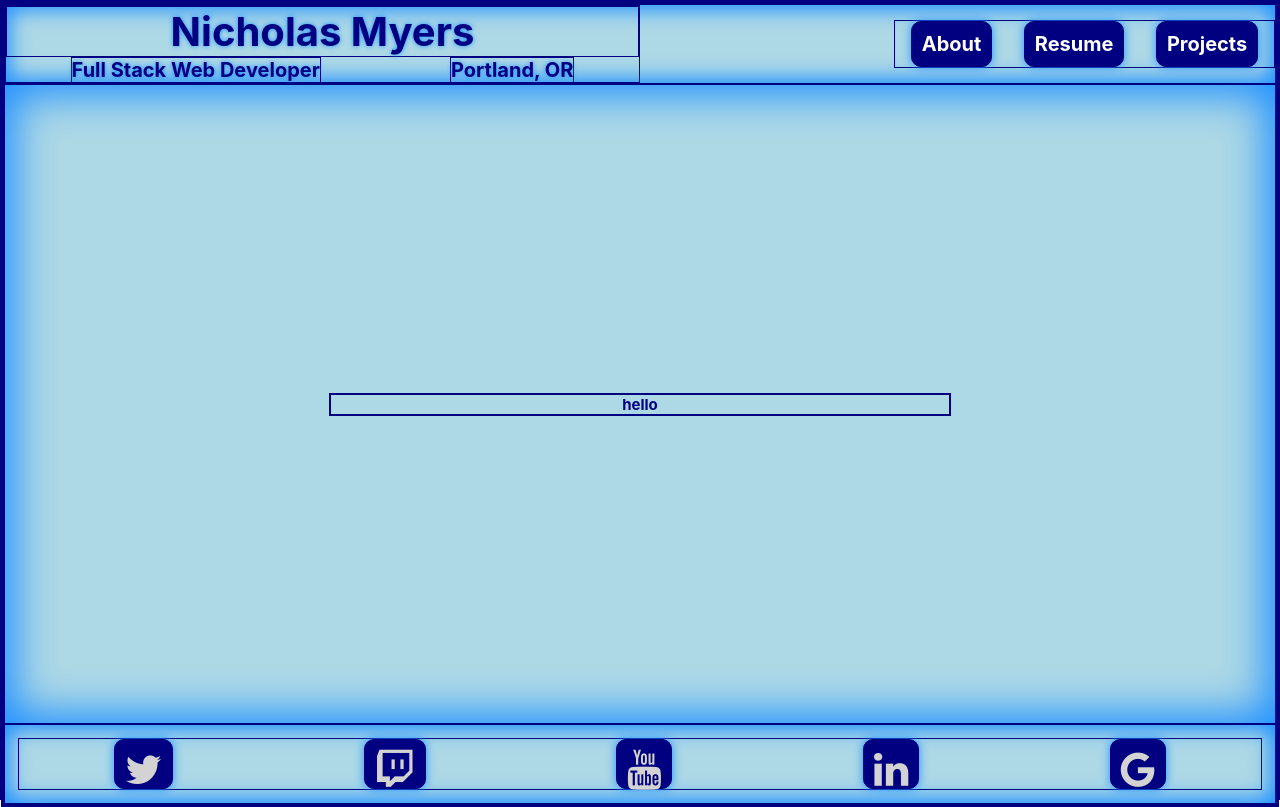
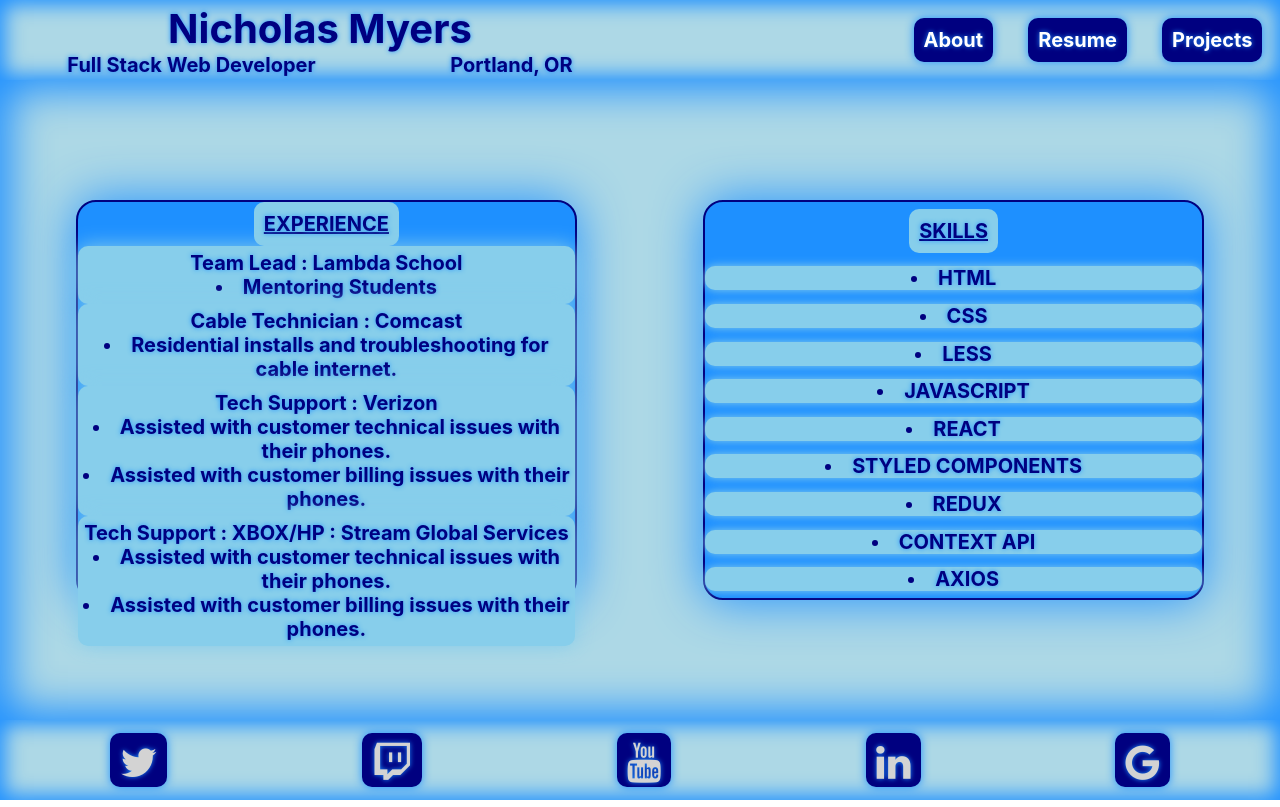
Before and after one commit to nicholas-myers/Professional-Portfolio, a React (Create React App) app: page /resume in a window 1280 px wide. Built offline with nearby package versions, Linux system fonts and the light colour scheme.

Commit message:
set up skills and new projects component

```diff
--- a/src/App.css
+++ b/src/App.css
@@ -1,5 +1,5 @@
 * {
-  border: 1px solid navy;
+  /* border: 1px solid navy; */
   box-sizing: border-box;
   margin: 0;
   padding: 0;
@@ -7,6 +7,7 @@
   max-height: 100%;
   text-align: center;
   color: navy;
+  text-shadow: 0 0 5px dodgerblue;
 }
 
 body {
@@ -18,7 +19,11 @@ html {
   font-size: 62.5%;
 }
 
-a, p {
+h2 {
+  font-size: 2rem;
+}
+
+a, p, li {
   font-size: 2rem;
   font-weight: bold;
 }
--- a/src/components/About.js
+++ b/src/components/About.js
@@ -5,14 +5,33 @@ const AboutSection = styled.div`
 
     display: block;
     width: 50%;
+    border: 2px solid navy;
+    border-radius: 5rem;
+    padding: 1%;
+    background-color: skyblue;
+    box-shadow: 0 0 2rem 0 dodgerblue;
+
+`
+
+const ProfilePic = styled.img`
+
+    border: 2px solid navy;
+    border-radius: 5rem;
+    width: 30rem;
+
+`
+
+const AboutMe = styled.p`
+
+    margin: 3%;
 
 `
 
 export default function About() {
     return (
         <AboutSection>
-            <h2>Image goes here</h2>
-            <p>My name is Nick, I am 33 years old, and I live in Portland, OR. I love to learn, especially about technology. I've been an avid gamer and computer enthusiast since I was young. I like to build my computers.I beatbox using a RC-505 loop station as hobby.</p>
+            <ProfilePic src={require("../img/me.jpg")} alt="profile" />
+            <AboutMe>My name is Nick, I am 33 years old, and I live in Portland, OR. I love to learn, especially about technology. I've been an avid gamer and computer enthusiast since I was young. I like to build my own computers.I beatbox using a RC-505 loop station as a hobby.</AboutMe>
         </AboutSection>
     )
 }
--- a/src/components/Content.js
+++ b/src/components/Content.js
@@ -8,7 +8,7 @@ import Resume from "./Resume";
 const ContentSection = styled.section`
   display: flex;
   align-items: center;
-  justify-content: center;
+  justify-content: space-around;
   box-shadow: inset 0 0 40px 10px dodgerblue;
   background-color: lightblue;
   padding: 1%;
--- a/src/components/Resume.js
+++ b/src/components/Resume.js
@@ -1,17 +1,86 @@
 import React from "react"
 import styled from "styled-components"
 
-const ResumeSection = styled.div`
+const ResumeSection = styled.section`
 
-    display: block;
-    width: 50%;
+    display: flex;
+    flex-flow: column;
+    align-items: center;
+    justify-content: space-around;
+    width: 40%;
+    background-color: dodgerblue;
+    border-radius: 2rem;
+    border: 2px solid navy;
+    height: 50vh;
+    box-shadow: 0 0 5rem 0 dodgerblue;
+
+`
+const ResumeSectionTitle = styled.h2`
+
+    background-color: skyblue;
+    padding: 1rem;
+    border-radius: 1rem;
+    text-decoration: underline;
+
+`
+
+const JobCard = styled.div`
+
+    width: 100%;
+    /* border: 2px solid navy; */
+    border-radius: 1rem;
+    padding: 1%;
+    background-color: skyblue;
+    box-shadow: 0 0 2rem 0 skyblue;
+
+`
+
+const Bullet = styled.li`
+
+    background-color: skyblue;
+    box-shadow: 0 0 1rem 0 skyblue;
+    border-radius: 1rem;
+    width: 100%;
 
 `
 
 export default function Resume() {
     return (
-        <ResumeSection>
-            <h2>hello</h2>
-        </ResumeSection>
+        <>
+            <ResumeSection>
+                <ResumeSectionTitle>EXPERIENCE</ResumeSectionTitle>
+                <JobCard>
+                    <h2>Team Lead : Lambda School</h2>
+                    <li>Mentoring Students</li>
+                </JobCard>
+                <JobCard>
+                    <h2>Cable Technician : Comcast</h2>
+                    <li>Residential installs and troubleshooting for cable internet.</li>
+                </JobCard>
+                <JobCard>
+                    <h2>Tech Support : Verizon</h2>
+                    <li>Assisted with customer technical issues with their phones.</li>
+                    <li>Assisted with customer billing issues with their phones.</li>
+                </JobCard>
+                <JobCard>
+                    <h2>Tech Support : XBOX/HP : Stream Global Services</h2>
+                    <li>Assisted with customer technical issues with their phones.</li>
+                    <li>Assisted with customer billing issues with their phones.</li>
+                </JobCard>
+            </ResumeSection>
+            <ResumeSection>
+                <ResumeSectionTitle>SKILLS</ResumeSectionTitle>
+                <Bullet>HTML</Bullet>
+                <Bullet>CSS</Bullet>
+                <Bullet>LESS</Bullet>
+                <Bullet>JAVASCRIPT</Bullet>
+                <Bullet>REACT</Bullet>
+                <Bullet>STYLED COMPONENTS</Bullet>
+                <Bullet>REDUX</Bullet>
+                <Bullet>CONTEXT API</Bullet>
+                <Bullet>AXIOS</Bullet>
+            </ResumeSection>
+        </>
+
     )
 }
```
Also changed, not shown: src/components/Projects.js (added, +12 -0 lines), src/img/me.jpg (added).
